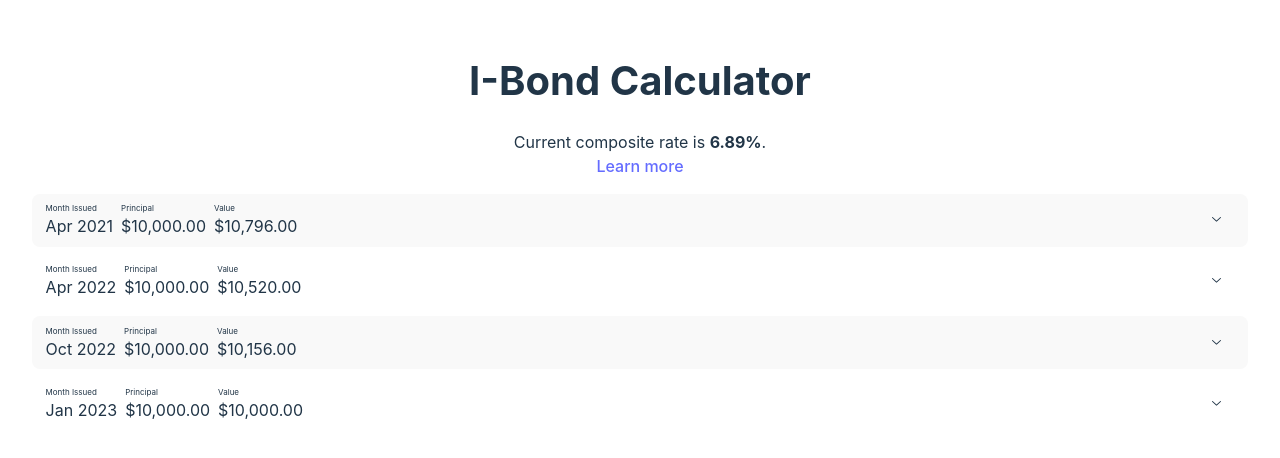
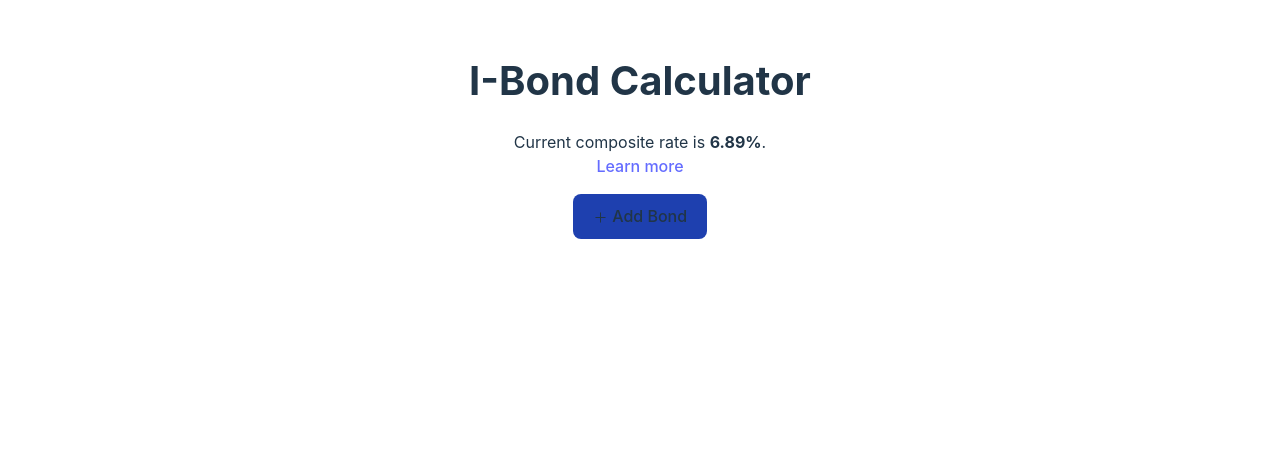
Before and after one commit to forcey/ibond.fyi, a React (Vite) app: page / in a window 1280 px wide. Shown: the top 458 px of the page. Built offline with nearby package versions, Linux system fonts and the light colour scheme.

Commit message:
Add that ADD button. We have a MVP?

```diff
--- a/src/App.tsx
+++ b/src/App.tsx
@@ -1,3 +1,4 @@
+import { PlusIcon } from '@radix-ui/react-icons';
 import { useState } from 'react';
 import './App.css';
 import BondList from './components/BondList';
@@ -6,12 +7,7 @@ import { lookupRate } from './model/rateTable';
 import { Months } from './utils/date';
 
 function App() {
-  const [bonds, setBonds] = useState<Bond[]>([
-    new Bond(new Date(2021, Months.April, 1), 10000),
-    new Bond(new Date(2022, Months.April, 1), 10000),
-    new Bond(new Date(2022, Months.October, 1), 10000),
-    new Bond(new Date(2023, Months.January, 1), 10000),
-  ]);
+  const [bonds, setBonds] = useState<Bond[]>([]);
 
   const currentRates = lookupRate(new Date());
   const compositeRateNow = (currentRates.fixedRate !== undefined && currentRates.inflationRate !== undefined) ?
@@ -20,6 +16,12 @@ function App() {
 
   const handleDeleteBond = (id: string) => {
     setBonds(bonds.filter((bond: Bond) => bond.id !== id));
+  }
+
+  const addBond = () => {
+    const bond = new Bond(new Date(), 0);
+    bond.isNew = true;
+    setBonds([...bonds, bond]);
   }
 
   return (
@@ -35,6 +37,7 @@ function App() {
 
       {/* TODO: add chart here */}
       <BondList bonds={bonds} onDeleteBondCommand={handleDeleteBond} />
+      <button className="mx-2 bg-blue-800" onClick={e => addBond()}><PlusIcon className='inlineIcon' /> Add Bond</button>
     </div>
   )
 }
--- a/src/components/BondList.tsx
+++ b/src/components/BondList.tsx
@@ -22,7 +22,7 @@ function BondRow({ bond, onDeleteBondCommand }: {
     bond: Bond,
     onDeleteBondCommand: (id: string) => void
 }): JSX.Element {
-    const [editMode, setEditMode] = useState(false);
+    const [editMode, setEditMode] = useState(bond.isNew);
     const [issueMonth, setIssueMonth] = useState("");
     const [principal, setPrincipal] = useState("");
 
@@ -39,10 +39,14 @@ function BondRow({ bond, onDeleteBondCommand }: {
             bond.principal = principalValue;
             // TODO: emit bond changed event
         }
+        bond.isNew = false;
         setEditMode(false);
     }
     const cancelEdit = () => {
         setEditMode(false);
+        if (bond.isNew) {
+            onDeleteBondCommand(bond.id);
+        }
     }
 
     const values = bond.calculateValue();
@@ -98,10 +102,24 @@ export default function BondList({ bonds, onDeleteBondCommand }: {
     bonds: Bond[],
     onDeleteBondCommand: (id: string) => void
 }): JSX.Element {
+    const [openItems, setOpenItems] = useState<string[]>([]);
+
+    // Add any bonds that are new to the list of open items.
+    const editModeBonds = bonds.filter(bond => bond.isNew).map(bond => bond.id);
+    const newOpenItems: string[] = [];
+    editModeBonds.forEach(bondId => {
+        if (!openItems.includes(bondId)) {
+            newOpenItems.push(bondId);
+        }
+    });
+    if (newOpenItems.length > 0) {
+        setOpenItems(openItems.concat(newOpenItems));
+    }
+
     const tableRows = bonds.map(bond =>
         <BondRow bond={bond} key={bond.id} onDeleteBondCommand={onDeleteBondCommand} />);
-    return <div>
-        <Accordion.Root type='multiple'>
+    return <div className='my-4'>
+        <Accordion.Root type='multiple' value={openItems} onValueChange={setOpenItems}>
             {tableRows}
         </Accordion.Root>
     </div>
--- a/src/model/bond.ts
+++ b/src/model/bond.ts
@@ -26,6 +26,7 @@ export class Bond {
     id: string;
     dateIssued: Date;
     principal: number;
+    isNew: boolean = false;
 
     constructor(dateIssued: Date, principal: number) {
         this.id = crypto.randomUUID();
```
